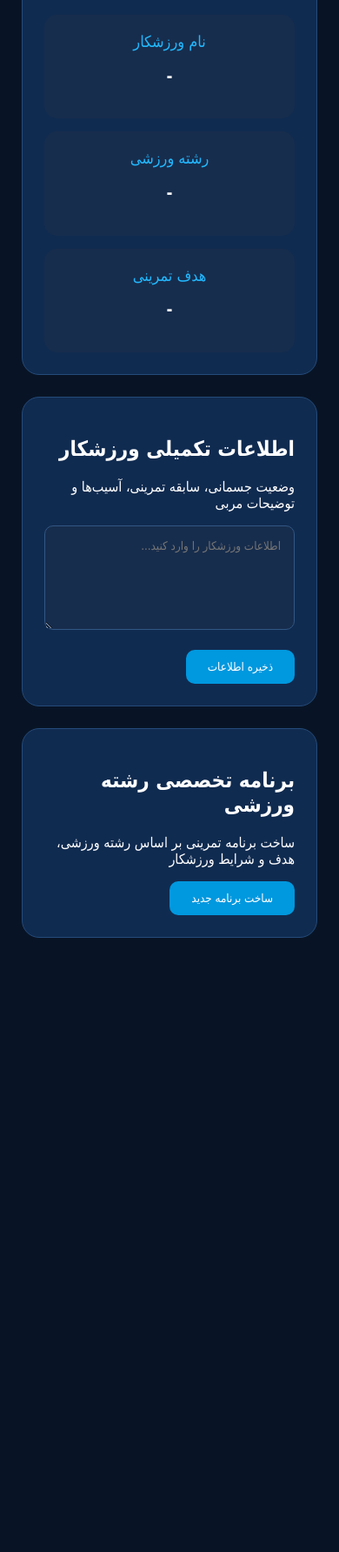
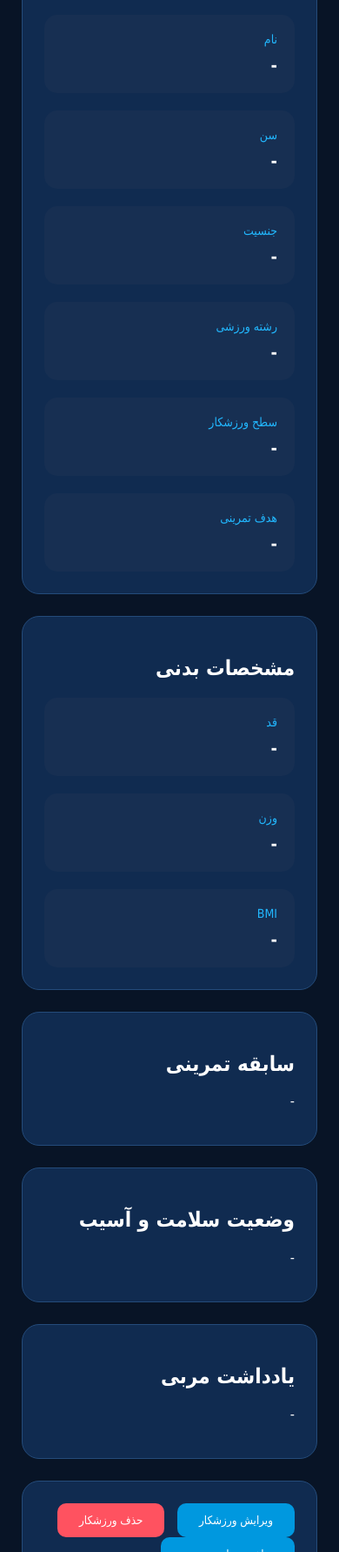
Before and after one commit to sevenfitt-svg/seven.fitt, a plain HTML site: page coach/athletes/profile.html in a window 390 px wide. Shown: the part 216-2000 px from the top of the page at 87% size. Before the commit the page ends 1319 px from the top, so only its background shows below. Drawn offline with Linux system fonts and the light colour scheme.

Commit message:
Update profile.html

```diff
--- a/coach/athletes/profile.html
+++ b/coach/athletes/profile.html
@@ -8,7 +8,6 @@
 
 <title>پروفایل ورزشکار | Seven.fitt</title>
 
-
 <style>
 
 *{
@@ -16,148 +15,107 @@ box-sizing:border-box;
 font-family:tahoma,Arial;
 }
 
-
 body{
-
 margin:0;
 background:#081426;
 color:white;
-
 }
 
-
 .container{
-
-max-width:1000px;
+max-width:1200px;
 margin:auto;
 padding:25px;
-
 }
 
-
-
 .header{
-
 background:#102b50;
 padding:25px;
 border-radius:20px;
-
 display:flex;
 justify-content:space-between;
 align-items:center;
-
 }
 
-
 .logo{
-
 font-size:28px;
 font-weight:bold;
 color:#22b8ff;
-
 }
 
-
 .back{
-
-background:#ff4d5a;
+background:#ff5260;
 padding:10px 20px;
 border-radius:10px;
 color:white;
 text-decoration:none;
-
 }
 
-
-
 .card{
-
 background:#102b50;
 border:1px solid #244b7a;
 border-radius:20px;
 padding:25px;
 margin-top:25px;
-
 }
 
-
-
-.info{
-
+.grid{
 display:grid;
 grid-template-columns:repeat(3,1fr);
-gap:15px;
-
+gap:20px;
 }
 
-
-
 .box{
-
-background:#172d4d;
+background:#172f52;
 padding:20px;
 border-radius:15px;
-text-align:center;
-
 }
 
-
-
 .title{
-
 color:#22b8ff;
-font-size:18px;
-
+font-size:14px;
+margin-bottom:10px;
 }
 
-
+.value{
+font-size:20px;
+font-weight:bold;
+}
 
 button{
-
 background:#0098df;
 color:white;
 border:0;
 padding:12px 25px;
 border-radius:10px;
 cursor:pointer;
-
+margin-left:10px;
 }
 
-
+.delete{
+background:#ff5260;
+}
 
 textarea{
-
 width:100%;
 height:120px;
-
-background:#172d4d;
+background:#172f52;
 color:white;
-
 border:1px solid #315784;
-
 border-radius:10px;
-
 padding:15px;
-
 }
 
+@media(max-width:800px){
 
-@media(max-width:700px){
-
-.info{
-
+.grid{
 grid-template-columns:1fr;
-
 }
 
 }
 
-
 </style>
 
-
 </head>
-
 
 
 <body>
@@ -172,11 +130,9 @@ grid-template-columns:1fr;
 SEVEN.FITT
 </div>
 
-
 <a class="back" href="index.html">
 بازگشت
 </a>
-
 
 </div>
 
@@ -185,60 +141,51 @@ SEVEN.FITT
 
 <div class="card">
 
-
 <h2>
 پروفایل ورزشکار
 </h2>
 
 
-
-<div class="info">
+<div class="grid">
 
 
 <div class="box">
-
-<div class="title">
-نام ورزشکار
-</div>
-
-<h3 id="name">
--
-</h3>
-
+<div class="title">نام</div>
+<div class="value" id="name">-</div>
 </div>
 
 
-
 <div class="box">
-
-<div class="title">
-رشته ورزشی
-</div>
-
-<h3 id="sport">
--
-</h3>
-
+<div class="title">سن</div>
+<div class="value" id="age">-</div>
 </div>
 
 
-
 <div class="box">
-
-<div class="title">
-هدف تمرینی
-</div>
-
-<h3 id="goal">
--
-</h3>
-
+<div class="title">جنسیت</div>
+<div class="value" id="gender">-</div>
 </div>
 
 
+<div class="box">
+<div class="title">رشته ورزشی</div>
+<div class="value" id="sport">-</div>
+</div>
+
+
+<div class="box">
+<div class="title">سطح ورزشکار</div>
+<div class="value" id="level">-</div>
+</div>
+
+
+<div class="box">
+<div class="title">هدف تمرینی</div>
+<div class="value" id="goal">-</div>
+</div>
+
 
 </div>
-
 
 </div>
 
@@ -249,28 +196,115 @@ SEVEN.FITT
 
 <div class="card">
 
-
 <h2>
-اطلاعات تکمیلی ورزشکار
+مشخصات بدنی
 </h2>
 
 
+<div class="grid">
 
-<p>
-وضعیت جسمانی، سابقه تمرینی، آسیب‌ها و توضیحات مربی
-</p>
+
+<div class="box">
+<div class="title">قد</div>
+<div class="value" id="height">-</div>
+</div>
+
+
+<div class="box">
+<div class="title">وزن</div>
+<div class="value" id="weight">-</div>
+</div>
+
+
+<div class="box">
+<div class="title">BMI</div>
+<div class="value" id="bmi">-</div>
+</div>
+
+
+</div>
+
+</div>
 
 
 
-<textarea placeholder="اطلاعات ورزشکار را وارد کنید..."></textarea>
 
 
-<br><br>
 
 
-<button>
-ذخیره اطلاعات
+<div class="card">
+
+<h2>
+سابقه تمرینی
+</h2>
+
+<p id="history">
+-
+</p>
+
+</div>
+
+
+
+
+
+
+
+<div class="card">
+
+<h2>
+وضعیت سلامت و آسیب
+</h2>
+
+<p id="health">
+-
+</p>
+
+</div>
+
+
+
+
+
+
+
+<div class="card">
+
+<h2>
+یادداشت مربی
+</h2>
+
+<p id="note">
+-
+</p>
+
+</div>
+
+
+
+
+
+
+
+<div class="card">
+
+<button onclick="alert('در نسخه بعد اضافه می‌شود')">
+ویرایش ورزشکار
 </button>
+
+
+<button class="delete" onclick="deleteAthlete()">
+حذف ورزشکار
+</button>
+
+
+<button onclick="location.href='../../studio/'">
+ساخت برنامه تمرینی
+</button>
+
+
+</div>
+
 
 
 </div>
@@ -279,58 +313,93 @@ SEVEN.FITT
 
 
 
-
-<div class="card">
+<script>
 
 
-<h2>
-برنامه تخصصی رشته ورزشی
-</h2>
+let id =
+new URLSearchParams(window.location.search).get("id");
 
 
-<p>
+let athletes =
+JSON.parse(localStorage.getItem("athletes")) || [];
 
-ساخت برنامه تمرینی بر اساس رشته ورزشی، هدف و شرایط ورزشکار
 
-</p>
+let athlete =
+athletes[id];
 
 
 
-<button>
-
-ساخت برنامه جدید
-
-</button>
+if(athlete){
 
 
-</div>
+document.getElementById("name").innerHTML=athlete.name;
+
+document.getElementById("age").innerHTML=athlete.age;
+
+document.getElementById("gender").innerHTML=athlete.gender;
+
+document.getElementById("sport").innerHTML=athlete.sport;
+
+document.getElementById("level").innerHTML=athlete.level;
+
+document.getElementById("goal").innerHTML=athlete.goal;
+
+
+document.getElementById("height").innerHTML=
+athlete.height+" cm";
+
+
+document.getElementById("weight").innerHTML=
+athlete.weight+" kg";
 
 
 
+if(athlete.height && athlete.weight){
 
-</div>
+let h=athlete.height/100;
+
+let bmi=(athlete.weight/(h*h)).toFixed(1);
+
+document.getElementById("bmi").innerHTML=bmi;
+
+}
 
 
 
-
-<script>
+document.getElementById("history").innerHTML=
+athlete.history || "-";
 
 
-let params=new URLSearchParams(window.location.search);
+document.getElementById("health").innerHTML=
+athlete.health || "-";
+
+
+document.getElementById("note").innerHTML=
+athlete.note || "-";
+
+
+}
 
 
 
-document.getElementById("name").innerHTML =
-params.get("name") || "-";
+function deleteAthlete(){
+
+if(confirm("حذف شود؟")){
+
+athletes.splice(id,1);
+
+localStorage.setItem(
+"athletes",
+JSON.stringify(athletes)
+);
 
 
-document.getElementById("sport").innerHTML =
-params.get("sport") || "-";
+location.href="index.html";
 
 
-document.getElementById("goal").innerHTML =
-params.get("goal") || "-";
+}
 
+}
 
 
 </script>
```
